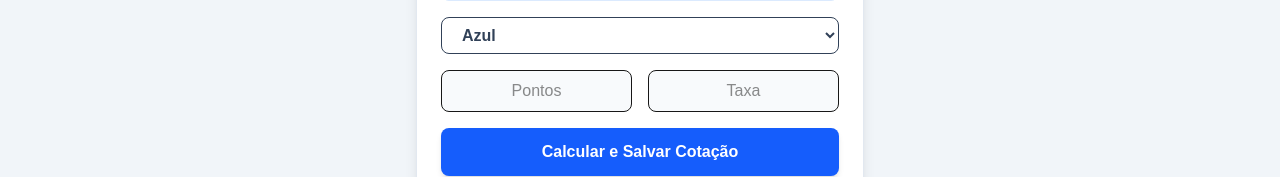
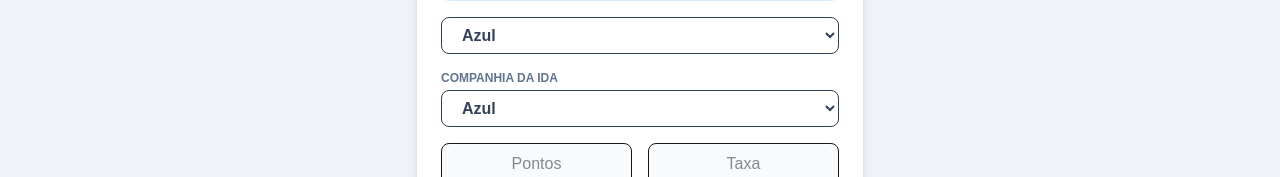
Before and after one commit to Borges198/crm-carioca, a Next.js app in the folder painel-viagens/: page / in a window 1280 px wide. Shown: the part 510-687 px from the top of the page. Built offline with nearby package versions, Linux system fonts and the light colour scheme; no server answers.

Commit message:
feat: prepare segment-based quotation flow

```diff
--- a/painel-viagens/src/app/page.tsx
+++ b/painel-viagens/src/app/page.tsx
@@ -188,6 +188,8 @@ export default function Home() {
           origem={origem} setOrigem={setOrigem}
           destino={destino} setDestino={setDestino}
           companhia={companhia} setCompanhia={atualizarCompanhia}
+          companhiaIda={companhiaIda} setCompanhiaIda={setCompanhiaIda}
+          companhiaVolta={companhiaVolta} setCompanhiaVolta={setCompanhiaVolta}
           tipoVoo={tipoVoo} setTipoVoo={atualizarTipoVoo}
           dataIda={dataIda} setDataIda={setDataIda}
           horaSaidaIda={horaSaidaIda} setHoraSaidaIda={setHoraSaidaIda}
--- a/painel-viagens/src/components/FormularioCotacao.tsx
+++ b/painel-viagens/src/components/FormularioCotacao.tsx
@@ -16,6 +16,8 @@ interface FormularioCotacaoProps {
   origem: string; setOrigem: (v: string) => void;
   destino: string; setDestino: (v: string) => void;
   companhia: Companhia; setCompanhia: (v: Companhia) => void;
+  companhiaIda: string; setCompanhiaIda: (v: Companhia) => void;
+  companhiaVolta: string; setCompanhiaVolta: (v: Companhia) => void;
   tipoVoo: string; setTipoVoo: (v: string) => void;
   dataIda: string; setDataIda: (v: string) => void;
   horaSaidaIda: string; setHoraSaidaIda: (v: string) => void;
@@ -34,7 +36,7 @@ interface FormularioCotacaoProps {
 export default function FormularioCotacao({
   userId,
   cliente, setCliente, origem, setOrigem, destino, setDestino,
-  companhia, setCompanhia, tipoVoo, setTipoVoo,
+  companhia, setCompanhia, companhiaIda, setCompanhiaIda, companhiaVolta, setCompanhiaVolta, tipoVoo, setTipoVoo,
   dataIda, setDataIda, horaSaidaIda, setHoraSaidaIda, horaChegadaIda, setHoraChegadaIda, paradasIda, setParadasIda,
   dataVolta, setDataVolta, horaSaidaVolta, setHoraSaidaVolta, horaChegadaVolta, setHoraChegadaVolta, paradasVolta, setParadasVolta,
   pontos, setPontos, taxaEmbarque, setTaxaEmbarque,
@@ -162,6 +164,28 @@ export default function FormularioCotacao({
           <option value="Latam">Latam</option>
         </select>
 
+        <div className="grid grid-cols-1 gap-3">
+          <label className="block">
+            <span className="text-xs font-bold text-slate-500 uppercase mb-1 block">Companhia da ida</span>
+            <select value={companhiaIda || companhia} onChange={(e) => setCompanhiaIda(e.target.value as Companhia)} className="w-full px-4 py-2 border rounded-lg bg-white font-semibold text-slate-700">
+              <option value="Azul">Azul</option>
+              <option value="GOL">GOL</option>
+              <option value="Latam">Latam</option>
+            </select>
+          </label>
+
+          {tipoVoo === 'ida_volta' && (
+            <label className="block">
+              <span className="text-xs font-bold text-slate-500 uppercase mb-1 block">Companhia da volta</span>
+              <select value={companhiaVolta || companhia} onChange={(e) => setCompanhiaVolta(e.target.value as Companhia)} className="w-full px-4 py-2 border rounded-lg bg-white font-semibold text-slate-700">
+                <option value="Azul">Azul</option>
+                <option value="GOL">GOL</option>
+                <option value="Latam">Latam</option>
+              </select>
+            </label>
+          )}
+        </div>
+
         <div className="grid grid-cols-2 gap-4">
           <input type="text" value={pontos} onChange={(e) => setPontos(e.target.value)} placeholder="Pontos" className="w-full px-4 py-2 border rounded-lg bg-slate-50 text-center" />
           <input type="text" value={taxaEmbarque} onChange={(e) => setTaxaEmbarque(e.target.value)} placeholder="Taxa" className="w-full px-4 py-2 border rounded-lg bg-slate-50 text-center" />
```
